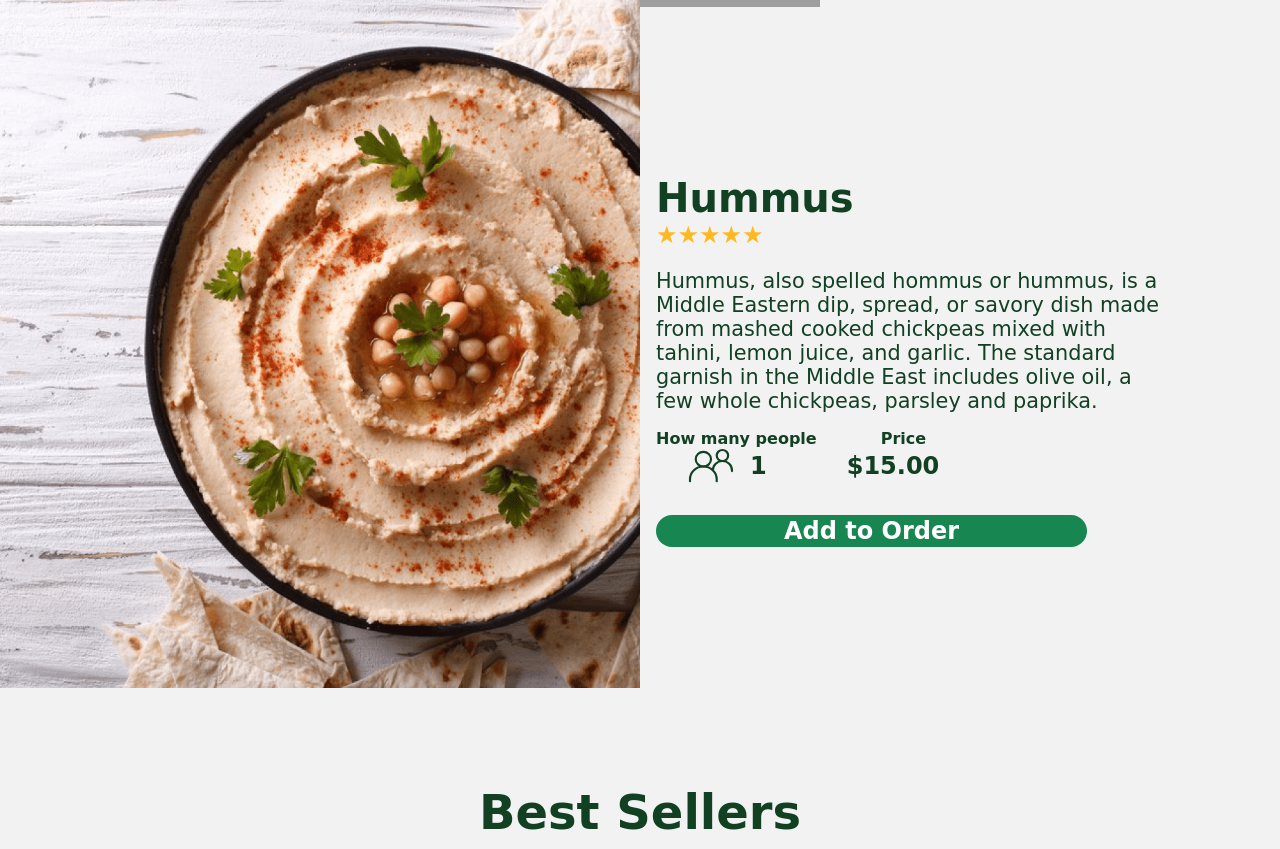
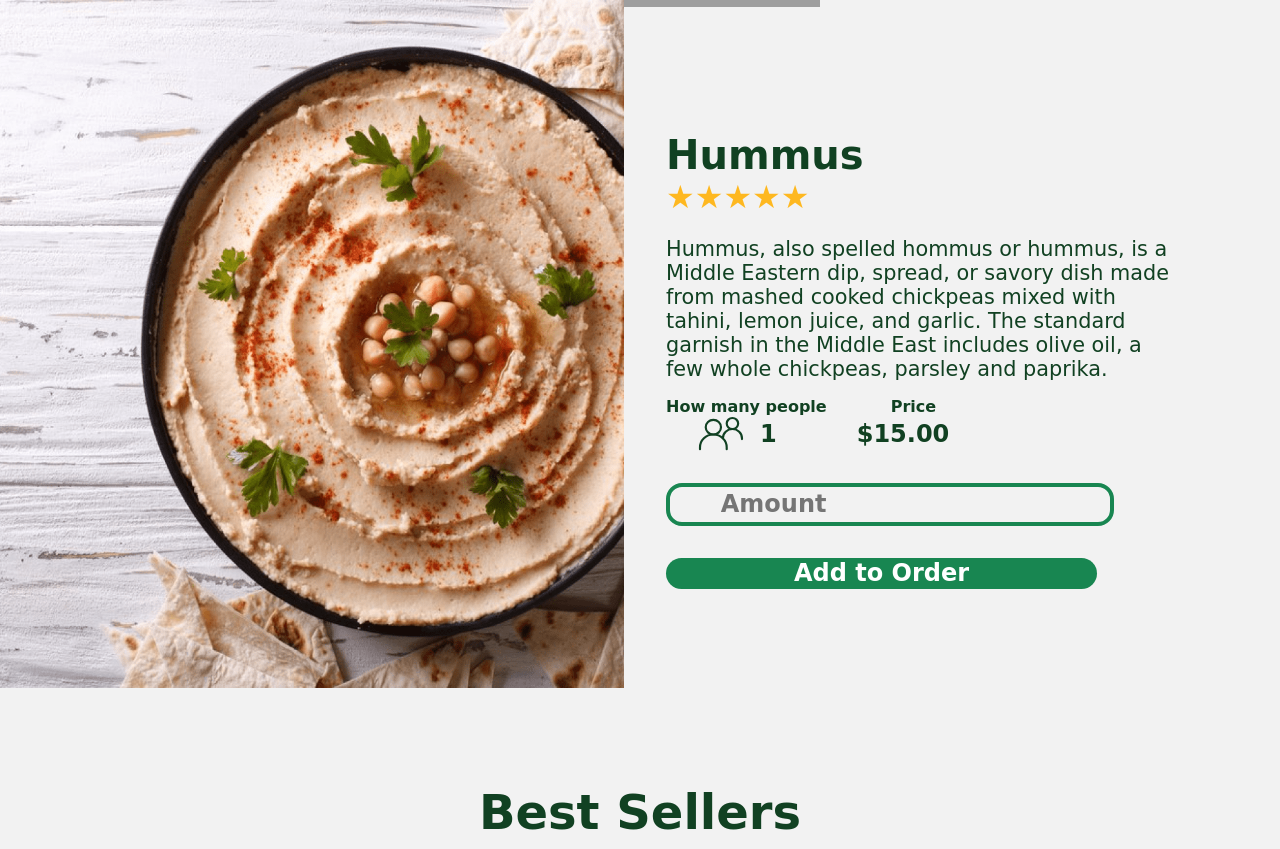
Before and after one commit to benjaminpaniagua/projectInteractivas2, a PHP site: page /food.php in a window 1280 px wide. Shown: the part 149-998 px from the top of the page. Run offline with PHP 8.4, Linux system fonts and the light colour scheme; some web fonts are replaced; grey boxes are pictures that could not be loaded.

Commit message:
add amount, add funcionality to switch side

```diff
--- a/css/base/typography.css
+++ b/css/base/typography.css
@@ -103,20 +103,6 @@
     font-weight: var(--fw-bd);
 }
 
-.calification {
-    color: var(--clr-yellow);
-    width: 100%;
-    font-size: var(--fs-sm);
-    text-align: center;
-    font-weight: bolder;
-    margin: 0;
-}
-
-.calification-food {
-    text-align: initial;
-    font-size: min(3rem, 2rem, 5rem);
-}
-
 .food-title {
     font-family: var(--ff-secondary);
     color: var(--clr-green);
--- a/css/layout/forms.css
+++ b/css/layout/forms.css
@@ -0,0 +1,14 @@
+.form-amount {
+    margin-top: 2rem;
+    border: 0.25rem solid var(--clr-greenBtn);
+    background-color: transparent;
+    color: var(--clr-green);
+    font-weight: 900;
+    font-family: var(--ff-secondary);
+    font-size: var(--fs-sm);
+    padding: 0.2rem 3.17rem;
+    appearance: none;
+    border-radius: 1rem;
+    white-space: nowrap;
+    width: 100%;
+}
--- a/css/layout/grid.css
+++ b/css/layout/grid.css
@@ -121,6 +121,10 @@
     font-size: var(--fs-sm);
     font-weight: bolder;
     margin: 0;
+}
+
+.calification-food {
+    font-size: min(3rem, 2rem, 5rem);
 }
 
 .section-container {
--- a/css/main.css
+++ b/css/main.css
@@ -39,3 +39,51 @@
         justify-content: center;
     }
 }
+
+
+.container {
+    display: flex;
+    flex-direction: row;
+}
+
+.item {
+    flex: 1;
+    /* padding: 10px; */
+    /* este padding hace que se vea mejor el txt pero la img no */
+    overflow: hidden;
+}
+
+#image {
+    order: 1;
+}
+
+#text {
+    order: 2;
+    padding: 10px;
+}
+
+
+.section-container {
+    display: flex;
+    align-items: start;
+    margin: auto;
+    flex-direction: column;
+}
+
+.food-container {
+    gap: 2rem;
+}
+
+
+
+@media (max-width: 835px) {
+    .image {
+        order: 2;
+
+    }
+
+    #text {
+        order: 1;
+        /* justify-content: left; */
+    }
+}
--- a/food.php
+++ b/food.php
@@ -57,16 +65,19 @@
         <a href="#"><img src="./img/phone-car.svg" alt=""></a>
     </div>
 
+
     <!-- food container -->
 
     <div class="food-container">
-        <div class="food-thumb">
+        <div class="food-thumb item" id="image">
             <img class="img img-food" src="./img/food.png" alt="">
         </div>
-        <section class="section-container" >
+        <section class="section-container item" id="text">
             <h2 class="food-title">Hummus</h2>
             <p class="calification calification-food">★★★★★</p>
-            <p class="food-title food-text">Hummus, also spelled hommus or hummus, is a Middle Eastern dip, spread, or savory dish made from mashed cooked chickpeas mixed with tahini, lemon juice, and garlic. The standard garnish in the Middle East includes olive oil, a few whole chickpeas, parsley and paprika.</p>
+            <p class="food-title food-text">Hummus, also spelled hommus or hummus, is a Middle Eastern dip, spread, or
+                savory dish made from mashed cooked chickpeas mixed with tahini, lemon juice, and garlic. The standard
+                garnish in the Middle East includes olive oil, a few whole chickpeas, parsley and paprika.</p>
             <div class="grid">
                 <p class="food-title food-subtitle">How many people</p>
                 <p class="food-title food-subtitle">Price</p>
@@ -74,16 +85,23 @@
             <div class="grid grid-price">
                 <div class="cta-container">
                     <img src="./img/people.svg" alt="">
-                        <h3 class="food-title food-subtitle food-subtitle-bottom margin" >1</h3>
+                    <h3 class="food-title food-subtitle food-subtitle-bottom margin">1</h3>
                 </div>
                 <h3 class="food-title food-subtitle food-subtitle-bottom margin">$15.00</h3>
             </div>
+
+            <form class="cta-container-food no-justifi">
+                <input class="form-amount" type="number" placeholder="Amount" name="points" min="1" step="1">
+            </form>
+
             <div class="cta-container-food no-justifi">
-
                 <a class="btn-food" href="#">Add to Order</a>
             </div>
         </section>
     </div>
+
+
+
 
     <!-- section best sellers -->
 
@@ -192,19 +210,54 @@
                             <Buy class="nav-bottom-link" href="#">Terms & Conditions </a>
                         </li>
                     </ul>
-                </sectio>
-                <sectio class="">
+                </section>
+                <section class="footer-section">
                     <h3 class="activity-title">Contact us </h3>
                     <ul class="nav-bottom-list">
                         <li><a class="nav-bottom-link" href="#">(+961) 9012 7ft 782</a></li>
                         <li><a class="nav-bottom-link" href="#">sultanofflavors@gmail.com</a></li>
                         <li><a class="nav-bottom-link" href="#">Lebanon Baalbek-Hermel </a></li>
                     </ul>
-                </sectio>
+                </section>
             </div>
         </div>
         <p class="footer-legal">&copy; 2023. All rights reserved.</p>
     </footer>
+    <!-- footer -->
+    <!-- footer -->
+
+    <script src="./js/main.js"> </script>
+    <script>
+
+let moveButton = document.getElementById('moveButton');
+let image = document.getElementById('image');
+let text = document.getElementById('text');
+
+moveButton.addEventListener('click', () => {
+    let imageOrder = window.getComputedStyle(image).getPropertyValue('order');
+    let textOrder = window.getComputedStyle(text).getPropertyValue('order');
+
+  image.style.order = textOrder;
+  text.style.order = imageOrder;
+});
+
+
+let container = document.querySelector('.section-container');
+let description = document.querySelector('.section-container');
+
+moveButton.addEventListener('click', () => {
+    let currentAlignment = window.getComputedStyle(container).getPropertyValue('align-items');
+
+  if (currentAlignment === 'start') {
+    container.style.alignItems = 'end'; // Cambiar la alineación a la parte inferior (end)
+    container.style.textAlign = 'right';
+  } else {
+    container.style.alignItems = 'start'; // Cambiar la alineación a la parte superior (start)
+    container.style.textAlign = 'left';
+  }
+});
+    </script>
 
 </body>
+
 </html>
```
Also changed, not shown: other parts of food.php (+26 -18 lines), index.php (+11 -11 lines), js/main.js (+28 -0 lines), menu.php (+14 -14 lines). Lines whose indentation alone changed are shown as unchanged.
